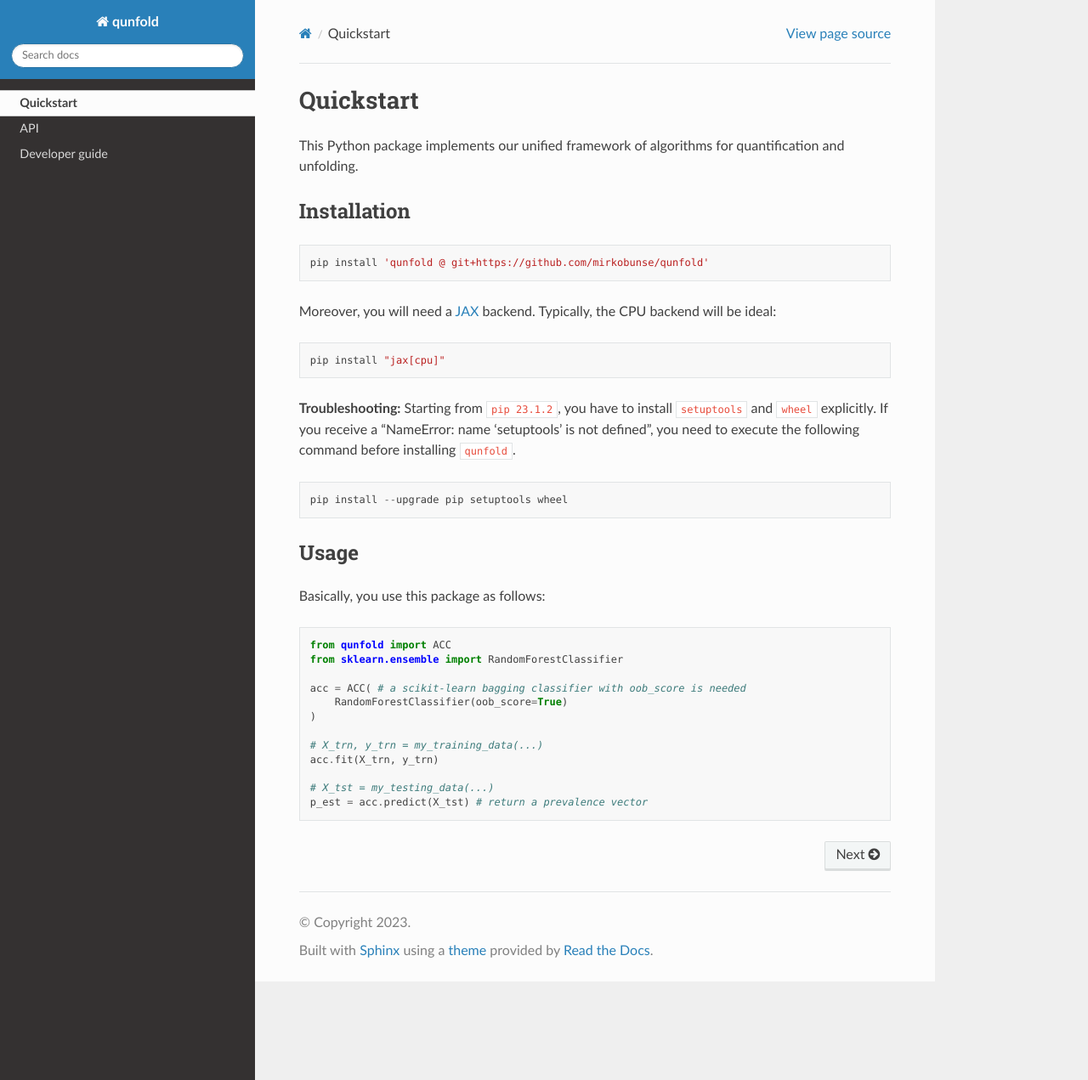
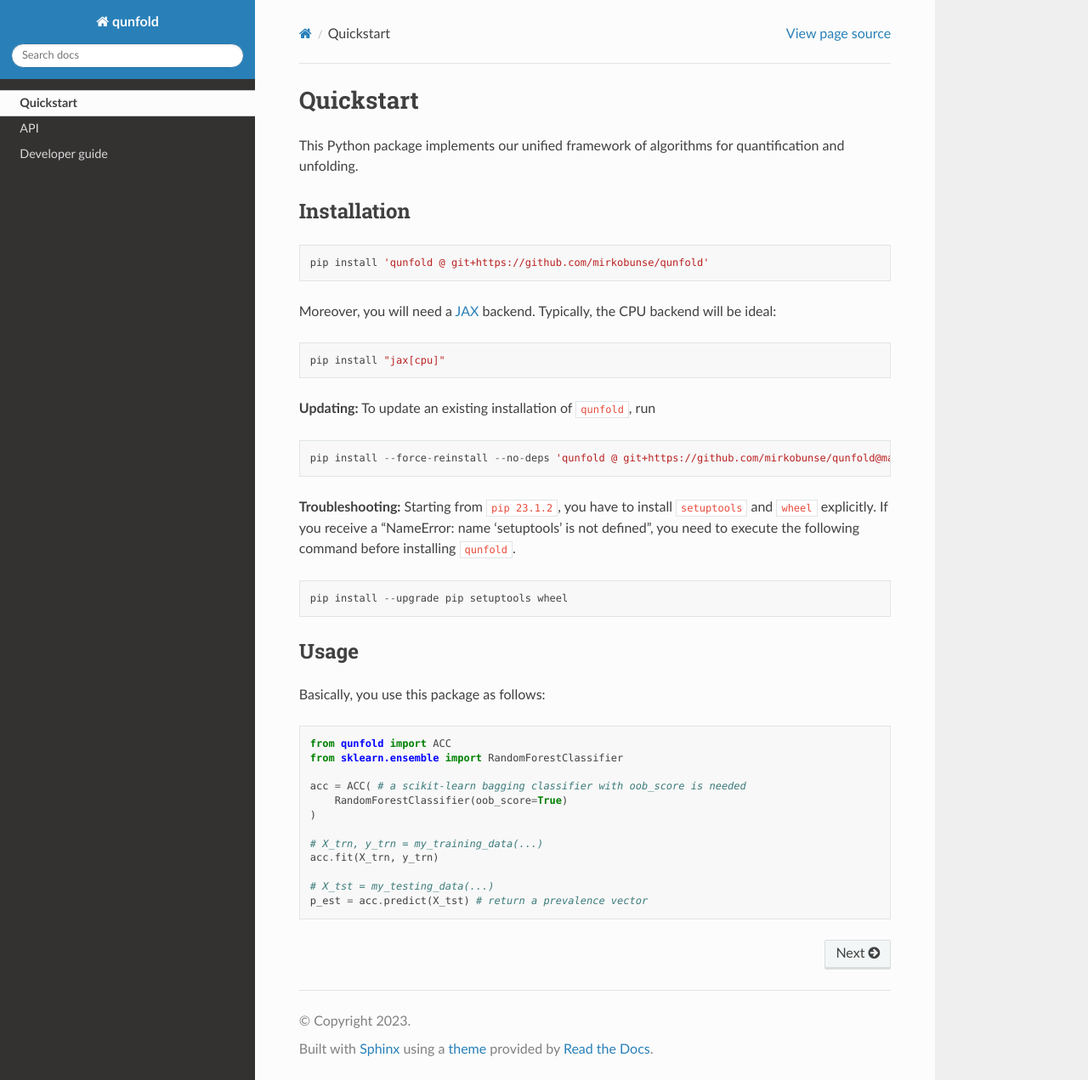
Before and after one commit to mirkobunse/qunfold, a Sphinx documentation site: the page built from docs/source/index.md, in a window 1280 px wide and 1271 px high. Shown: the whole window at 85% size. Built offline with Sphinx 7.4.7 and the Read the Docs theme 2.0.0, drawn with Linux system fonts in a browser that asks for light colours.

Commit message:
Document how to update qunfold

````diff
--- a/docs/source/index.md
+++ b/docs/source/index.md
@@ -21,6 +21,12 @@ Moreover, you will need a [JAX](https://jax.readthedocs.io/) backend. Typically,
 
 ```
 pip install "jax[cpu]"
+```
+
+**Updating:** To update an existing installation of `qunfold`, run
+
+```
+pip install --force-reinstall --no-deps 'qunfold @ git+https://github.com/mirkobunse/qunfold@main'
 ```
 
 **Troubleshooting:** Starting from `pip 23.1.2`, you have to install `setuptools` and `wheel` explicitly. If you receive a "NameError: name 'setuptools' is not defined", you need to execute the following command before installing `qunfold`.
````
